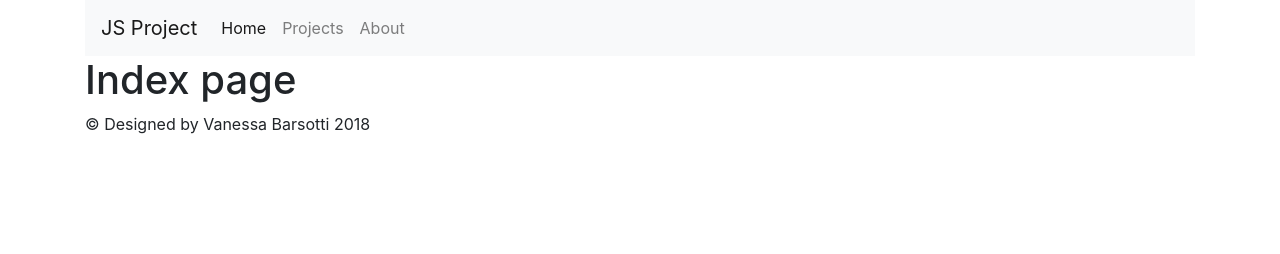
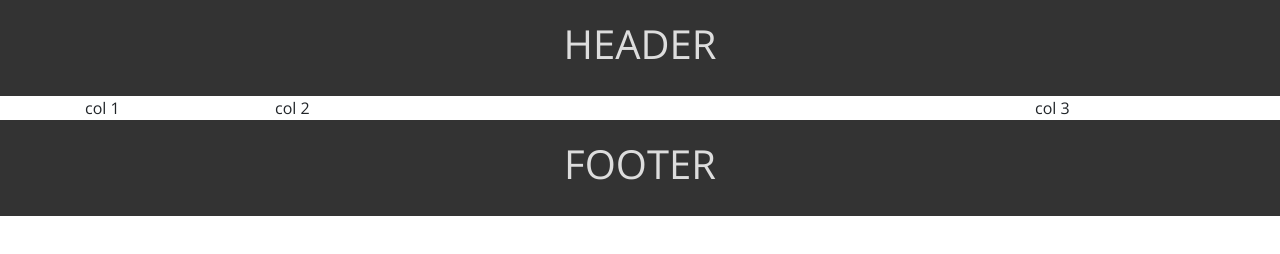
Before and after one commit to vbarsott/BS3Website, a website: page src/index.html in a window 1280 px wide. Drawn offline with nearby package versions, Linux system fonts and the light colour scheme.

Commit message:
Initialize BS3Website

```diff
--- a/src/css/main.css
+++ b/src/css/main.css
@@ -1,5 +1,10 @@
-.box {
-  width: 200px;
-  height: 300px;
-  background: #f00;
+body {
+  font-family: "Open Sans", sans-serif;
 }
+header,
+footer {
+  background-color: #333;
+  color: #ddd;
+  padding: 20px;
+  text-align: center;
+}
--- a/src/footer.html
+++ b/src/footer.html
@@ -1,3 +1,3 @@
 <footer>
-  <p>&copy; Designed by Vanessa Barsotti 2018</p>
+  <h1>FOOTER</h1>
 </footer>
--- a/src/header.html
+++ b/src/header.html
@@ -1,29 +1,3 @@
 <header>
-  <nav class="navbar navbar-expand-lg navbar-light bg-light">
-    <a href="#" class="navbar-brand">JS Project</a>
-    <button
-      class="navbar-toggler"
-      type="button"
-      data-toggle="collapse"
-      data-target="#navbarSupportedContent"
-      aria-controls="navbarSupportedContent"
-      aria-expanded="false"
-      aria-label="Toggle navigation"
-    >
-      <span class="navbar-toggler-icon"></span>
-    </button>
-    <div class="collapse navbar-collapse" id="navbarSupportedContent">
-      <ul class="navbar-nav mr-auto">
-        <li class="nav-item active">
-          <a href="/" class="nav-link">Home</a>
-        </li>
-        <li class="nav-item dropdown">
-          <a href="#" class="nav-link">Projects</a>
-        </li>
-        <li class="nav-item">
-          <a href="about.html" class="nav-link">About</a>
-        </li>
-      </ul>
-    </div>
-  </nav>
+  <h1>HEADER</h1>
 </header>
--- a/src/index.html
+++ b/src/index.html
@@ -5,16 +5,25 @@
     <meta name="viewport" content="width=device-width, initial-scale=1.0" />
     <meta http-equiv="X-UA-Compatible" content="ie=edge" />
     <title>JS Project</title>
+    <link
+      rel="stylesheet"
+      href="https://fonts.googleapis.com/css?family=Open+Sans&display=swap"
+    />
     <link rel="stylesheet" href="/css/bootstrap.min.css" />
     <link rel="stylesheet" href="css/main.css" />
   </head>
   <body>
-    <div class="container">
-      <div vb-include="header.html"></div>
-      <h1>Index page</h1>
-      <div vb-include="footer.html"></div>
-    </div>
+    <div vb-include="header.html"></div>
+    <main class="container">
+      <div class="row">
+        <aside class="col-sm-2">col 1</aside>
+        <section class="col-sm-8">col 2</section>
+        <aside class="col-sm-2">col 3</aside>
+      </div>
+    </main>
+    <div vb-include="footer.html"></div>
 
+    <!-- Scripts section -->
     <script src="/js/main.js"></script>
     <script>
       includeHTML();
```
Also changed, not shown: src/images/elk.jpg (added), src/images/icon-biathlon.png (added), src/images/icon-bobsled.png (added), src/images/icon-cross-country.png (added), src/images/icon-downhill.png (added), src/images/icon-snowboard.png (added), src/images/lake.jpg (added), src/images/range-1.png (added), src/images/range-2.png (added), src/images/range-3.png (added), src/images/range-4.png (added), src/images/range-5.png (added), src/images/snowboarder.jpg (added), 1 other file.
